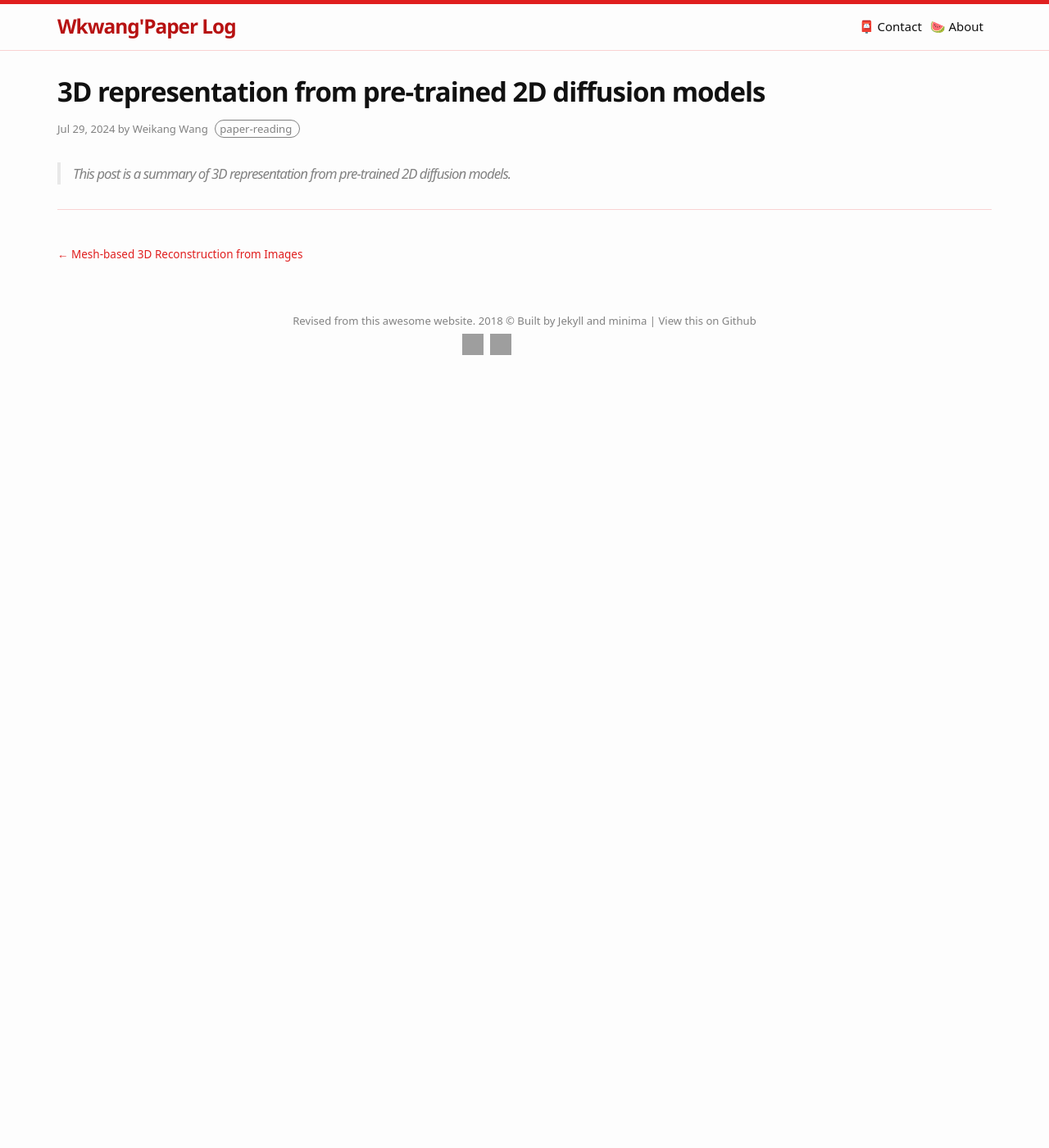
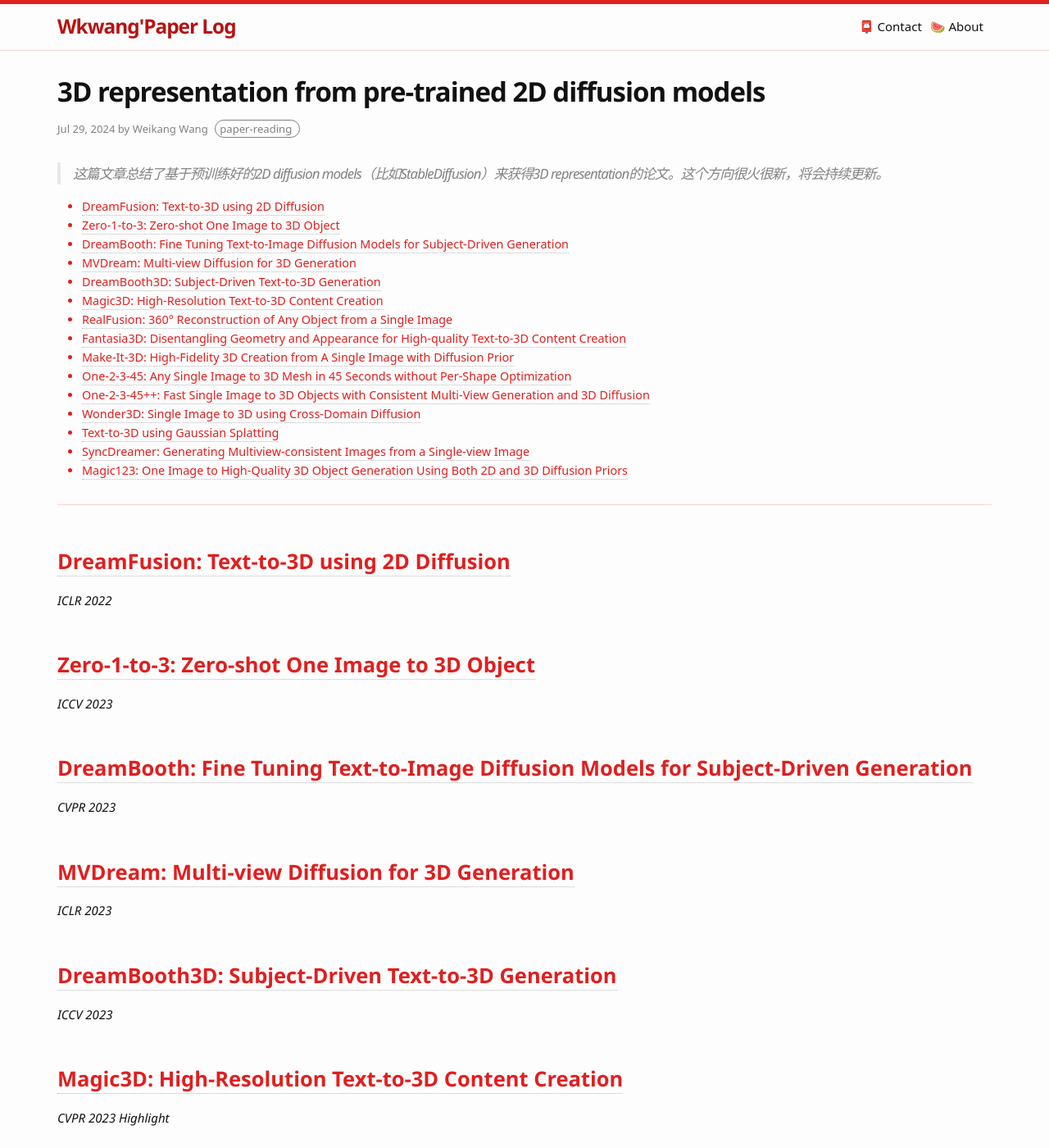
Before and after one commit to Wei-kang-Wang/tech-log, a Jekyll site: the page built from _posts/2024-07-29-3D representation from pre-trained diffusion models.md, in a window 1280 px wide and 1400 px high. Shown: the whole window at 82% size. Built offline with Jekyll 4.4.1, drawn with Linux system fonts in a browser that asks for light colours; some web fonts are replaced; some of the changed text lies outside the part shown; grey boxes are pictures that could not be loaded.

Commit message:
Update 2024-07-29-3D representation from pre-trained diffusion models.md

```diff
--- a/_posts/2024-07-29-3D representation from pre-trained diffusion models.md
+++ b/_posts/2024-07-29-3D representation from pre-trained diffusion models.md
@@ -6,7 +6,7 @@ date: 2024-07-29 01:09:00
 tags: paper-reading
 ---
 
-> This post is a summary of 3D representation from pre-trained 2D diffusion models.
+> 这篇文章总结了基于预训练好的2D diffusion models（比如StableDiffusion）来获得3D representation的论文。这个方向很火很新，将会持续更新。
 
 
 <!--more-->
@@ -16,3 +16,63 @@ tags: paper-reading
 {:toc}
 
 ---
+
+## [DreamFusion: Text-to-3D using 2D Diffusion](https://dreamfusion3d.github.io/)
+
+*ICLR 2022*
+
+## [Zero-1-to-3: Zero-shot One Image to 3D Object](https://zero123.cs.columbia.edu/)
+
+*ICCV 2023*
+
+## [DreamBooth: Fine Tuning Text-to-Image Diffusion Models for Subject-Driven Generation](https://dreambooth.github.io/)
+
+*CVPR 2023*
+
+## [MVDream: Multi-view Diffusion for 3D Generation](https://mv-dream.github.io/)
+
+*ICLR 2023*
+
+## [DreamBooth3D: Subject-Driven Text-to-3D Generation](https://dreambooth3d.github.io/)
+
+*ICCV 2023*
+
+## [Magic3D: High-Resolution Text-to-3D Content Creation](https://research.nvidia.com/labs/dir/magic3d/)
+
+*CVPR 2023 Highlight*
+
+## [RealFusion: 360° Reconstruction of Any Object from a Single Image](https://github.com/lukemelas/realfusion)
+
+*CVPR 2023*
+
+## [Fantasia3D: Disentangling Geometry and Appearance for High-quality Text-to-3D Content Creation](https://fantasia3d.github.io/)
+
+*ICCV 2023*
+
+## [Make-It-3D: High-Fidelity 3D Creation from A Single Image with Diffusion Prior](https://make-it-3d.github.io/)
+
+*ICCV 2023*
+
+## [One-2-3-45: Any Single Image to 3D Mesh in 45 Seconds without Per-Shape Optimization](https://github.com/One-2-3-45/One-2-3-45)
+
+*NeurIPS 2024*
+
+## [One-2-3-45++: Fast Single Image to 3D Objects with Consistent Multi-View Generation and 3D Diffusion](https://github.com/SUDO-AI-3D/One2345plus)
+
+*CVPR 2024*
+
+## [Wonder3D: Single Image to 3D using Cross-Domain Diffusion](https://github.com/xxlong0/Wonder3D)
+
+*CVPR 2024 Highlight*
+
+## [Text-to-3D using Gaussian Splatting](https://github.com/gsgen3d/gsgen)
+
+*CVPR 2024*
+
+## [SyncDreamer: Generating Multiview-consistent Images from a Single-view Image](https://github.com/liuyuan-pal/SyncDreamer)
+
+*ICLR 2024 Highlight*
+
+## [Magic123: One Image to High-Quality 3D Object Generation Using Both 2D and 3D Diffusion Priors](https://github.com/guochengqian/Magic123)
+
+*ICLR 2024*
```
